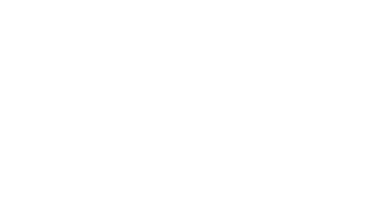
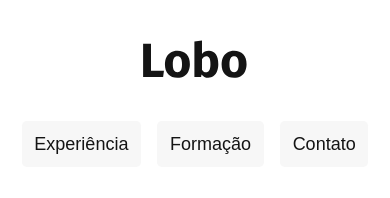
Before and after one commit to RafaelSilvaScrippter/Lobo, a plain HTML site: page index.html in a window 390 px wide. Drawn offline with Linux system fonts and the light colour scheme.

Commit message:
Header concluido

```diff
--- a/index.html
+++ b/index.html
@@ -4,6 +4,7 @@
 <head>
   <link rel="stylesheet" href="./style.css">
   <meta charset="UTF-8">
+  <link rel="stylesheet" href="./reusados.css">
   <meta name="viewport" content="width=device-width, initial-scale=1.0">
   <title>Lobo - Projeto Pessoal</title>
 </head>
@@ -11,5 +12,15 @@
 <body>
 
 </body>
+<header class="header-principal container-width">
+  <img src="./img/marca.svg" alt="Icone da nossa marca Lobo">
+  <nav>
+    <ul class="ul-navegacao-primaria font-primaria">
+      <li><a class="navegacao-primaria-link" href="#Experiencia">Experiência</a></li>
+      <li><a class="navegacao-primaria-link" href="#Formaçao">Formação</a></li>
+      <li><a class="navegacao-primaria-link" href="#Contato">Contato</a></li>
+    </ul>
+  </nav>
+</header>
 
 </html>
--- /dev/null
+++ b/reusados.css
@@ -0,0 +1,9 @@
+.container-width {
+  max-width: 1100px;
+  margin: 0 auto;
+  padding: 2.5rem;
+}
+
+.font-primaria li a {
+  font-family: "Fira Sans", sans-serif;
+}
--- a/style.css
+++ b/style.css
@@ -0,0 +1,48 @@
+a {
+  text-decoration: none;
+}
+
+* {
+  padding: 0;
+  margin: 0;
+}
+
+.header-principal {
+  display: flex;
+  align-items: center;
+  justify-content: space-between;
+}
+
+@media (max-width: 580px) {
+  .header-principal {
+    flex-direction: column;
+  }
+
+  .ul-navegacao-primaria {
+    margin-top: 3.5rem;
+  }
+}
+
+.ul-navegacao-primaria {
+  display: flex;
+  list-style: none;
+  align-items: center;
+  gap: 2.5rem;
+}
+
+.ul-navegacao-primaria li a {
+  color: #141414;
+  font-size: 1.125rem;
+}
+
+@media (max-width: 500px) {
+  .navegacao-primaria-link {
+    background-color: #f7f7f7;
+    padding: 0.8rem;
+    border-radius: 0.3rem;
+  }
+
+  .ul-navegacao-primaria {
+    gap: 1rem;
+  }
+}
```
